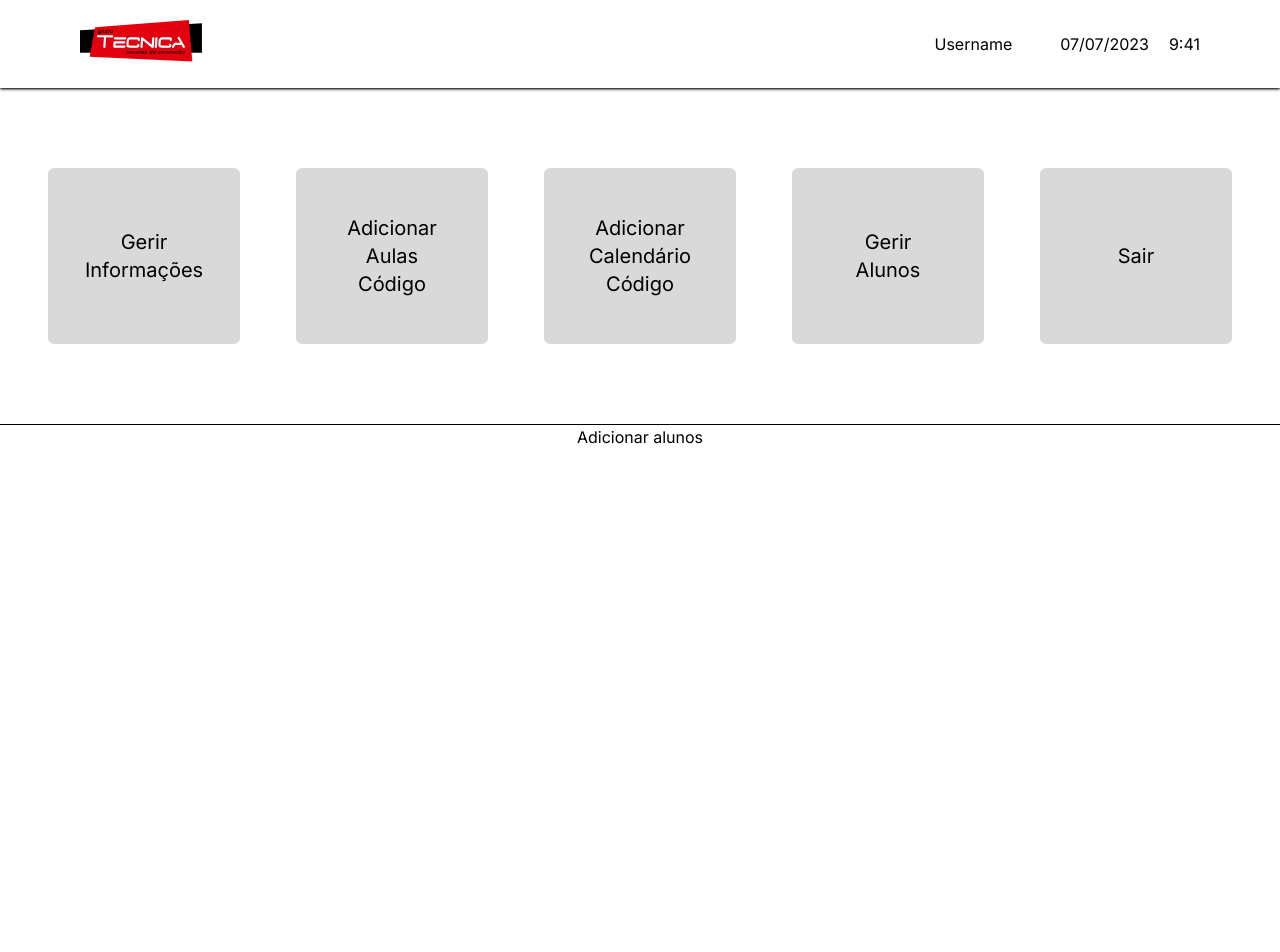
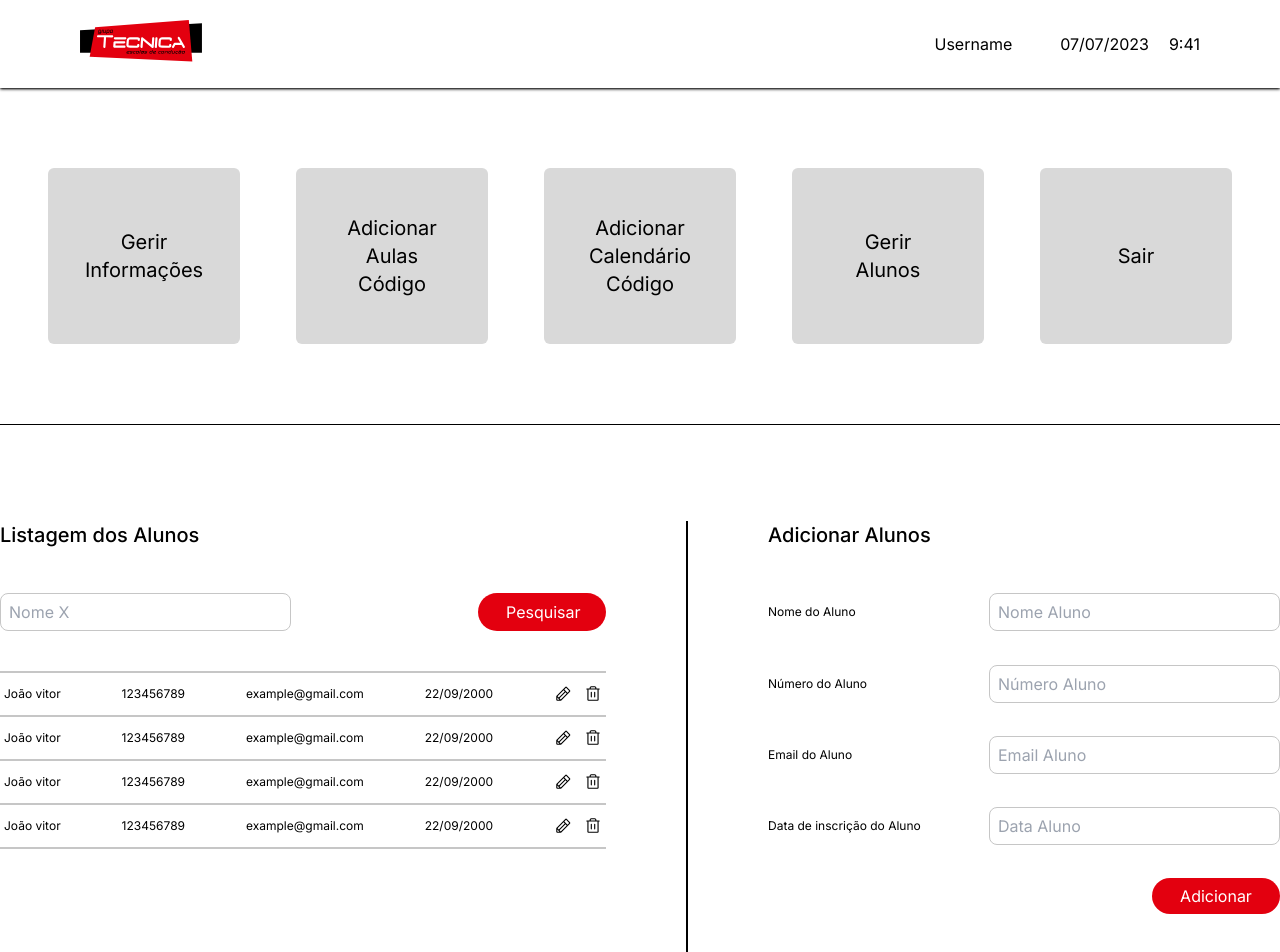
Before and after one commit to Frelances-projects/app-tecnica, a Next.js app in the folder web/: page /panel/manage-students in a window 1280 px wide. Shown: the top 952 px of the page. Before the commit the page ends 800 px from the top, so only its background shows below. Built offline with nearby package versions, Linux system fonts and the light colour scheme.

Commit message:
manage students

```diff
--- a/web/src/app/panel/create-classes/page.tsx
+++ b/web/src/app/panel/create-classes/page.tsx
@@ -17,8 +17,8 @@ export default function CreateClasses() {
   }
 
   return (
-    <main className="w-full flex justify-center items-center gap-32 mt-24 mb-16">
-      <section className="max-w-lg">
+    <main className="w-full flex justify-center items-start gap-32 mt-24 mb-16">
+      <section className="max-w-lg pt-6">
         <h1 className='mb-11 text-xl font-medium'>Inserir Aulas de Código</h1>
         <form action={handleInsetClasses} className="space-y-10">
           <fieldset className='flex items-center gap-14'>
@@ -37,7 +37,7 @@ export default function CreateClasses() {
 
       <span className='border border-black h-[30rem]' />
 
-      <section className="max-w-lg">
+      <section className="max-w-lg pt-6">
         <h1 className='mb-11 text-xl font-medium'>Listagem das Aulas de Código</h1>
         <form  className="flex flex-col gap-[2.08rem]">
           <fieldset className='flex items-center gap-14'>
--- a/web/src/app/panel/manage-students/page.tsx
+++ b/web/src/app/panel/manage-students/page.tsx
@@ -1,5 +1,88 @@
+'use client'
+
+import { Button } from "@/components/Button";
+import { Input } from "@/components/Input";
+import { Pencil, Trash } from "@phosphor-icons/react";
+
 export default function ManageStudents() {
   return (
-    <h1>Adicionar alunos</h1>
+    <main className="w-full flex justify-center items-start gap-20 mt-24 mb-16">
+      <section className="max-w-2xl w-full">
+        <h1 className='mb-11 text-xl font-medium'>Listagem dos Alunos</h1>
+        <div  className="w-full flex justify-between">
+          <Input id='search' placeholder="Nome X" type='text' name='search_name' />
+          <Button title="Pesquisar" type='submit' />
+        </div>
+        <ul className="flex flex-col mt-10">
+          <li className="flex w-full items-center justify-between border-t-2 last:border-b-2 border-[#C6C6C6] py-3 px-1 text-xs">
+            <p>João vitor</p>
+            <p>123456789</p>
+            <p>example@gmail.com</p>
+            <p>22/09/2000</p>
+            <div className="flex gap-3 items-center">
+              <Pencil className="hover:cursor-pointer text-lg" />
+              <Trash className="hover:cursor-pointer text-lg" />
+            </div>
+          </li>
+          <li className="flex w-full items-center justify-between border-t-2 last:border-b-2 border-[#C6C6C6] py-3 px-1 text-xs">
+            <p>João vitor</p>
+            <p>123456789</p>
+            <p>example@gmail.com</p>
+            <p>22/09/2000</p>
+            <div className="flex gap-3 items-center">
+              <Pencil className="hover:cursor-pointer text-lg" />
+              <Trash className="hover:cursor-pointer text-lg" />
+            </div>
+          </li>
+          <li className="flex w-full items-center justify-between border-t-2 last:border-b-2 border-[#C6C6C6] py-3 px-1 text-xs">
+            <p>João vitor</p>
+            <p>123456789</p>
+            <p>example@gmail.com</p>
+            <p>22/09/2000</p>
+            <div className="flex gap-3 items-center">
+              <Pencil className="hover:cursor-pointer text-lg" />
+              <Trash className="hover:cursor-pointer text-lg" />
+            </div>
+          </li>
+          <li className="flex w-full items-center justify-between border-t-2 last:border-b-2 border-[#C6C6C6] py-3 px-1 text-xs">
+            <p>João vitor</p>
+            <p>123456789</p>
+            <p>example@gmail.com</p>
+            <p>22/09/2000</p>
+            <div className="flex gap-3 items-center">
+              <Pencil className="hover:cursor-pointer text-lg" />
+              <Trash className="hover:cursor-pointer text-lg" />
+            </div>
+          </li>
+        </ul>
+      </section>
+
+      <span className='border border-black h-[30rem]' />
+
+      <section className="w-full max-w-lg">
+        <h1 className='mb-11 text-xl font-medium'>Adicionar Alunos</h1>
+        <form  className="flex flex-col gap-[2.08rem]">
+          <fieldset className='flex items-center gap-14'>
+            <label htmlFor="student-name" className='text-xs'>Nome do Aluno</label>
+            <Input id='student-name' placeholder="Nome Aluno" type='text' name='student_name' className="ml-auto" />
+          </fieldset>
+          <fieldset className='flex items-center gap-14'>
+            <label htmlFor="student-number" className='text-xs'>Número do Aluno</label>
+            <Input id='student-number' placeholder="Número Aluno" type='text' name='student_number' className="ml-auto" />
+          </fieldset>
+          <fieldset className='flex items-center gap-14'>
+            <label htmlFor="student-email" className='text-xs'>Email do Aluno</label>
+            <Input id='student-email' placeholder="Email Aluno" type='text' name='student_email' className="ml-auto" />
+          </fieldset>
+          <fieldset className='flex items-center gap-14'>
+            <label htmlFor="student-date" className='text-xs'>Data de inscrição do Aluno</label>
+            <Input id='student-date' placeholder="Data Aluno" type='text' name='student_date' className="ml-auto" />
+          </fieldset>
+          <div className="flex justify-end">
+            <Button title="Adicionar" type='submit' />
+          </div>
+        </form>
+      </section>
+    </main>
   )
 }
```
